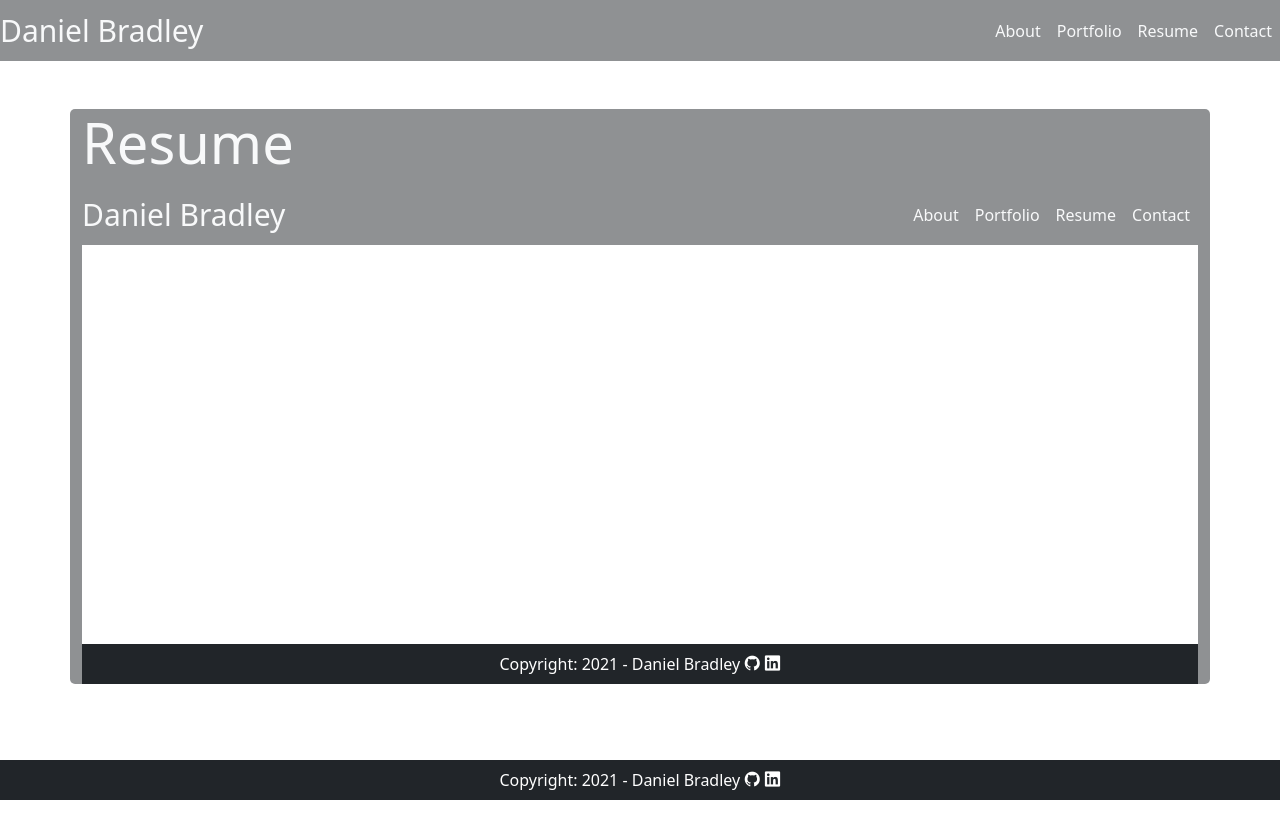
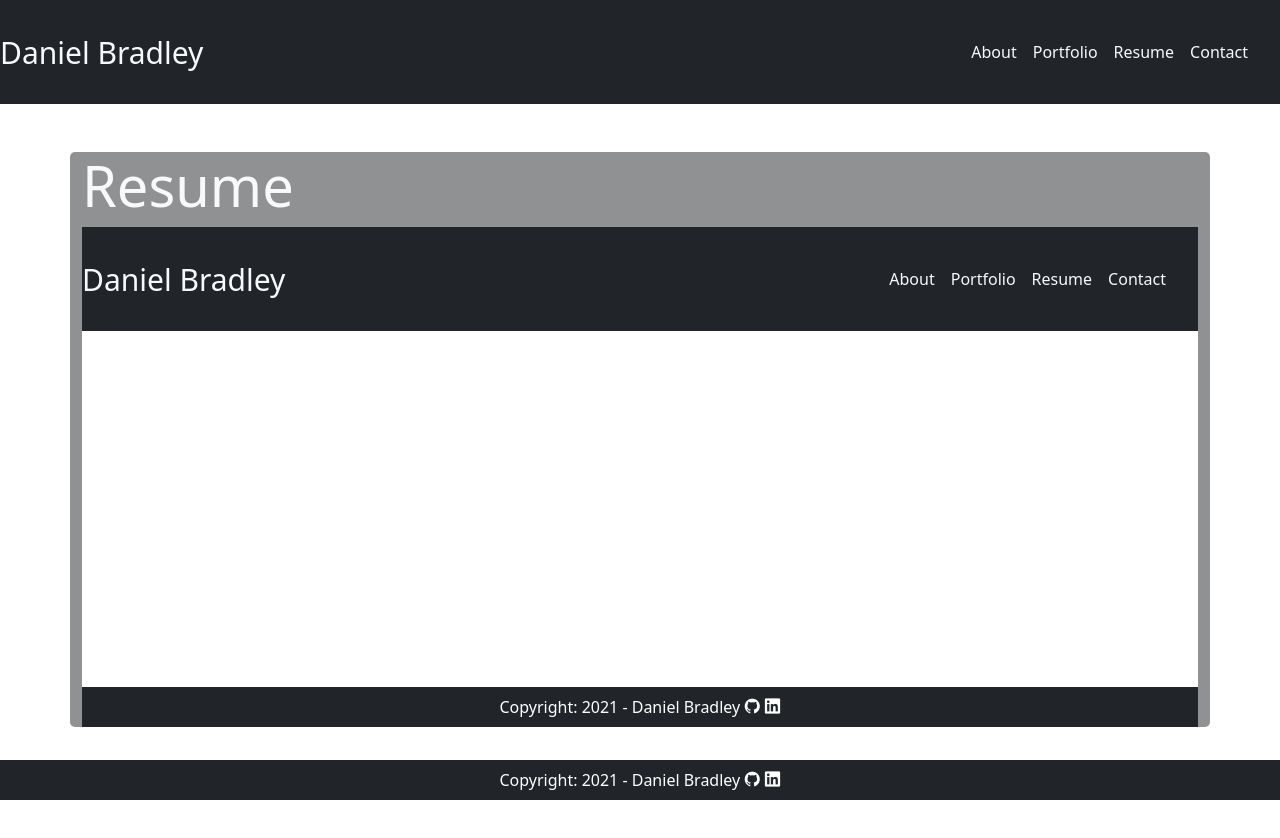
Before and after one commit to WebDeverDan/react-portfolio-old, a React (Create React App) app in the folder main/: page /resume in a window 1280 px wide. Shown: the top 838 px of the page. Built offline with nearby package versions, Linux system fonts and the light colour scheme.

Commit message:
update header for responsiveness

```diff
--- a/main/src/components/Header.js
+++ b/main/src/components/Header.js
@@ -2,8 +2,8 @@ import React from 'react';
 
 const Header = () => {
   return (
-    <div classnName="nav-box ">
-    <nav class="navbar navbar-expand-lg bg-opacity-50 navbar-dark bg-dark d-flex justify-content-between">
+
+    <nav class="navbar navbar-expand-lg  navbar-dark bg-dark d-flex justify-content-between">
   <div className="nav-title">
   <a class="text-light title-header">Daniel Bradley</a>
   </div>
@@ -11,7 +11,7 @@ const Header = () => {
   <button class="navbar-toggler" type="button" data-bs-toggle="collapse" data-bs-target="#navbarNavAltMarkup" aria-controls="navbarNavAltMarkup" aria-expanded="false" aria-label="Toggle navigation">
     <span class="navbar-toggler-icon"></span>
   </button>
-  <div class="collapse navbar-collapse " id="navbarNavAltMarkup">
+  <div class="collapse navbar-collapse  p-4" id="navbarNavAltMarkup">
     <div class="navbar-nav">
       <a class="nav-item nav-link active text-light header-text" href="/about">About</a>
       <a class="nav-item nav-link text-light header-text" href="/portfolio">Portfolio</a>
@@ -22,7 +22,7 @@ const Header = () => {
     </div>
   </div>
 </nav>
-</div>
+
 
   );
 };
```
